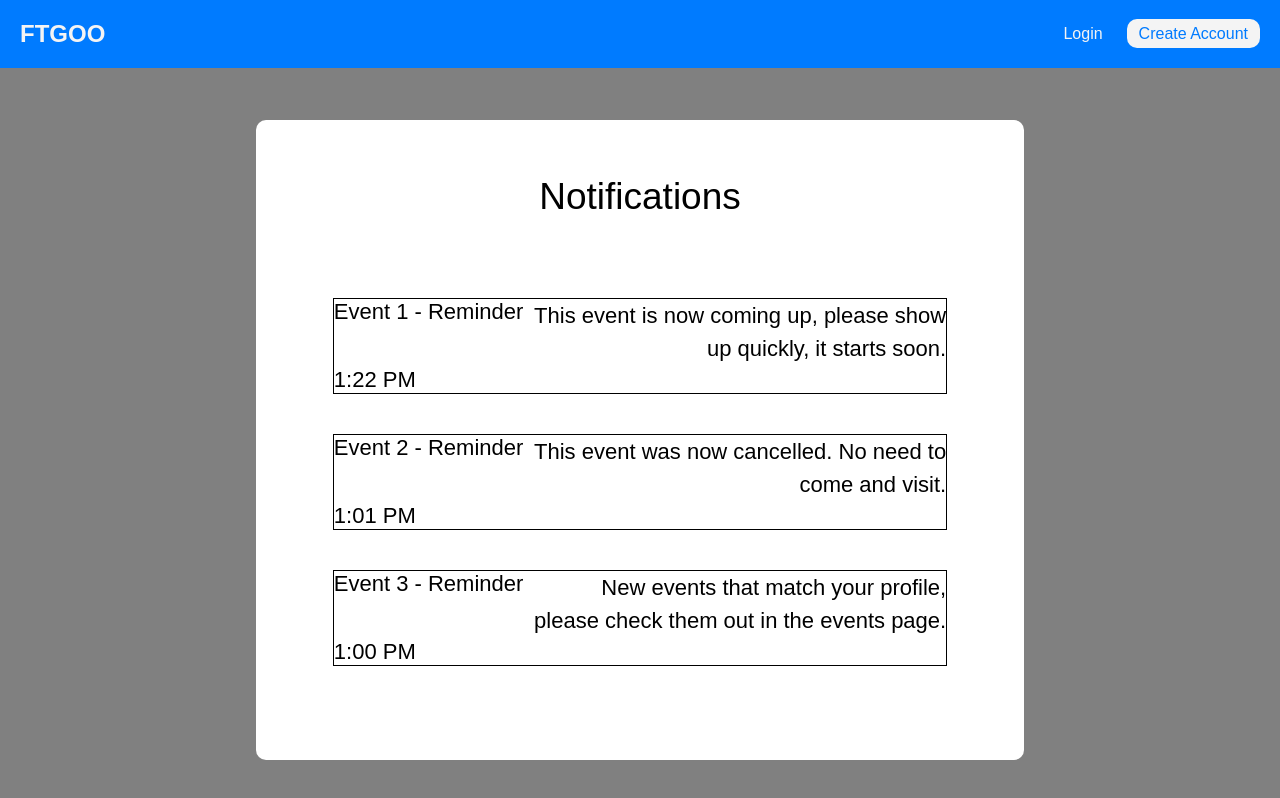
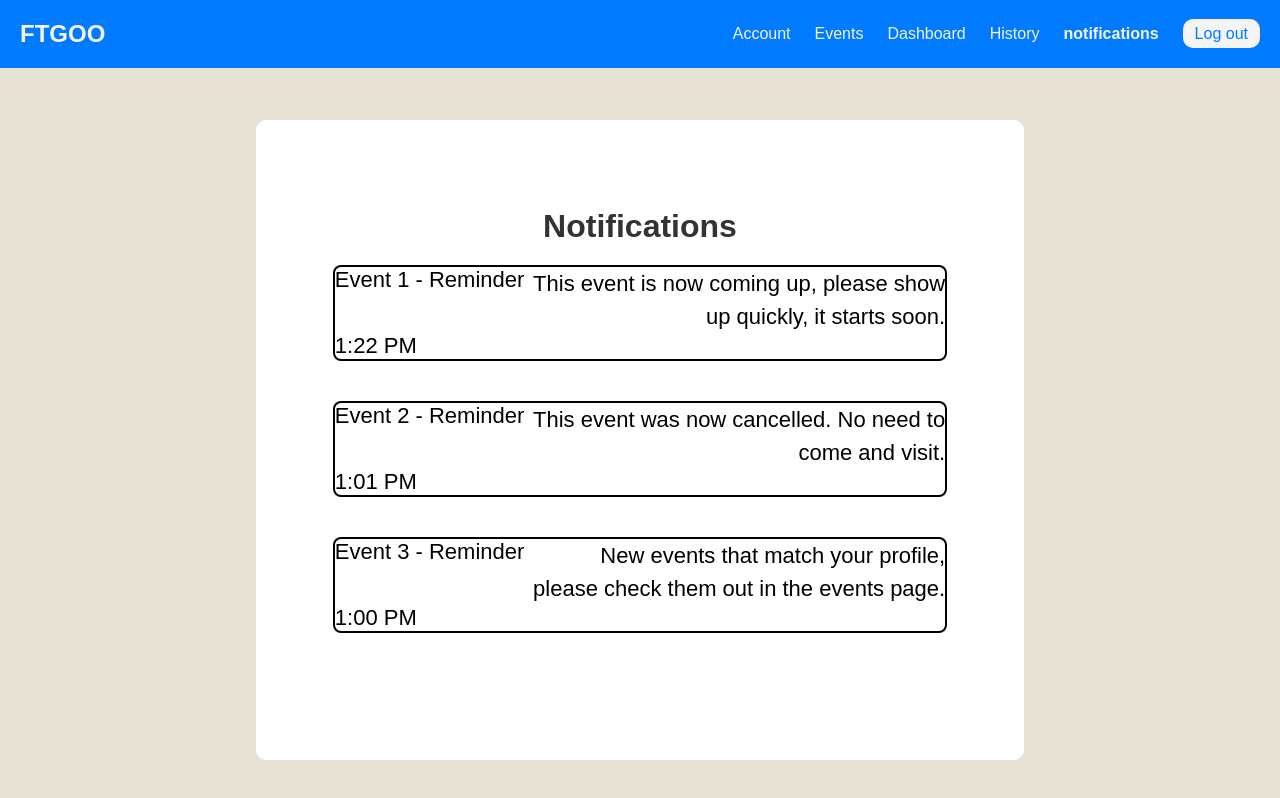
Before and after one commit to Sterling-Gore/COSC4353, a Next.js app in the folder ftgoo/: page /notifications in a window 1280 px wide. Built offline with nearby package versions, Linux system fonts and the light colour scheme.

Commit message:
fix: updated the UI on notifications to match the UI of profile management

```diff
--- a/ftgoo/pages/notifications/index.js
+++ b/ftgoo/pages/notifications/index.js
@@ -9,18 +9,23 @@ export default function Notifications() {
 
   return (
     <div style={styles.container}>
+      {/* Navbar */}
       <nav style={styles.navbar}>
-        <div style={styles.logo}>FTGOO</div>
-        <div style={styles.navLinks}>
-          <a href="./login" style={styles.navLink}>Login</a>
-          <a href="./registration">
-            <span style={styles.navButton}>Create Account</span>
-          </a>
-        </div>
-      </nav>
+            <div style={styles.logo}>FTGOO</div>
+            <div style={styles.navLinks}>
+              <a href="./profile-management">Account</a>
+              <a href="./events">Events</a>
+              <a href="./dashboard">Dashboard</a>
+              <a href="./volunteer-history">History</a>
+              <span style = {styles.navOnPage}>notifications</span>
+              <a href="./">
+                <span style = {styles.navButton}>Log out</span>
+              </a>
+            </div>
+          </nav>
 
       <div style={styles.notificationsContainer}>
-        <p style={styles.notificationsText}>Notifications</p>
+        <h1 style={styles.title}>Notifications</h1>
         {notificationsArray.map((notification) => (
           <div style={styles.eventContainer} key={notification.eventNum}>
             <div style={styles.topLeftEventText}>Event {notification.eventNum} - Reminder</div>
@@ -38,7 +43,7 @@ const styles = {
       display: "flex",
       justifyContent: "center",
       alignItems: "center",
-      backgroundColor: "gray",
+      backgroundColor: "#E6E1D3",
       height: "100vh",
     },
     containerCover: {
@@ -49,40 +54,6 @@ const styles = {
       justifyContent: "center",
       alignItems: "center",
     },
-    navbar: {
-      position: "absolute",
-      top: 0,
-      width: "100%",
-      display: "flex",
-      justifyContent: "space-between",
-      alignItems: "center",
-      padding: "20px",
-      backgroundColor: "#007BFF",
-      color: "#f4f4f4",
-      zIndex: 2,
-    },
-    logo: {
-      fontSize: "24px",
-      fontWeight: "bold",
-    },
-    navLinks: {
-      display: "flex",
-      alignItems: "center",
-      gap: "24px",
-    },
-    navLink: {
-      color: "#f4f4f4",
-      textDecoration: "none",
-    },
-    navButton: {
-      backgroundColor: "#f4f4f4",
-      textAlign: "center",
-      color: "#007BFF",
-      border: "none",
-      padding: "6px 12px",
-      borderRadius: "10px",
-      width: "15vw",
-    },
     notificationsContainer: {
       marginTop: "10vh",
       width: "60%",
@@ -90,9 +61,15 @@ const styles = {
       height: "80vh",
       display: "flex",
       flexDirection: "column",
+      justifyContent: "Center",
       alignItems: "center",
       textAlign: "center",
       borderRadius: "10px",
+    },
+    title: {
+      textAlign: "center",
+      marginBottom: "20px",
+      color: "#333",
     },
     notificationsText: {
       fontSize: "37px",
@@ -103,9 +80,11 @@ const styles = {
     },
     eventContainer: {
       marginBottom: "5vh",
+      //padding: "20px 20px",
       width: "80%",
       height: "12vh",
-      border: "1px solid black",  // Ensure the border is black and solid
+      border: "2px solid black",  // Ensure the border is black and solid
+      borderRadius: "8px",
       display: "flex",
       alignItems: "flex-start", // Align items to the top
       position: "relative", // For absolute positioning of child elements
@@ -136,4 +115,43 @@ const styles = {
     maxWidth: "415px",
     lineHeight: "1.5",
   },
+
+//NAVBAR
+  navbar: {
+    position: "absolute",
+    top: 0,
+    width: "100%",
+    display: "flex",
+    justifyContent: "space-between",
+    alignItems: "center",
+    padding: "20px",
+    backgroundColor: "#007BFF",
+    color: "#f4f4f4",
+    zIndex: 2,
+  },
+  logo: {
+    fontSize: "24px",
+    fontWeight: "bold",
+  },
+  navLinks: {
+    display: "flex",
+    alignItems: "center",
+    gap: "24px",
+  },
+  navLink: {
+    color: "#f4f4f4",
+    textDecoration: "none",
+  },
+  navButton: {
+    backgroundColor: "#f4f4f4",
+    textAlign: "center",
+    color: "#007BFF",
+    border: "none",
+    padding: "6px 12px",
+    borderRadius: "10px",
+    width: "15vw",
+  },
+  navOnPage: {
+    fontWeight: "bolder",
+  },
 };
--- a/ftgoo/pages/profile-management/index.js
+++ b/ftgoo/pages/profile-management/index.js
@@ -176,7 +176,7 @@ export default function profile_management() {
             <div style={styles.inputGroup}>
               <label style={styles.label}>Preferences</label>
                 <div style = {styles.dataBox}>
-                    <p>I'd prefer John to start working on game dev ASAP {'>:)'}</p>
+                    <p>I'd prefer John to give me a hug</p>
                 </div>
             </div>
           </>
```
